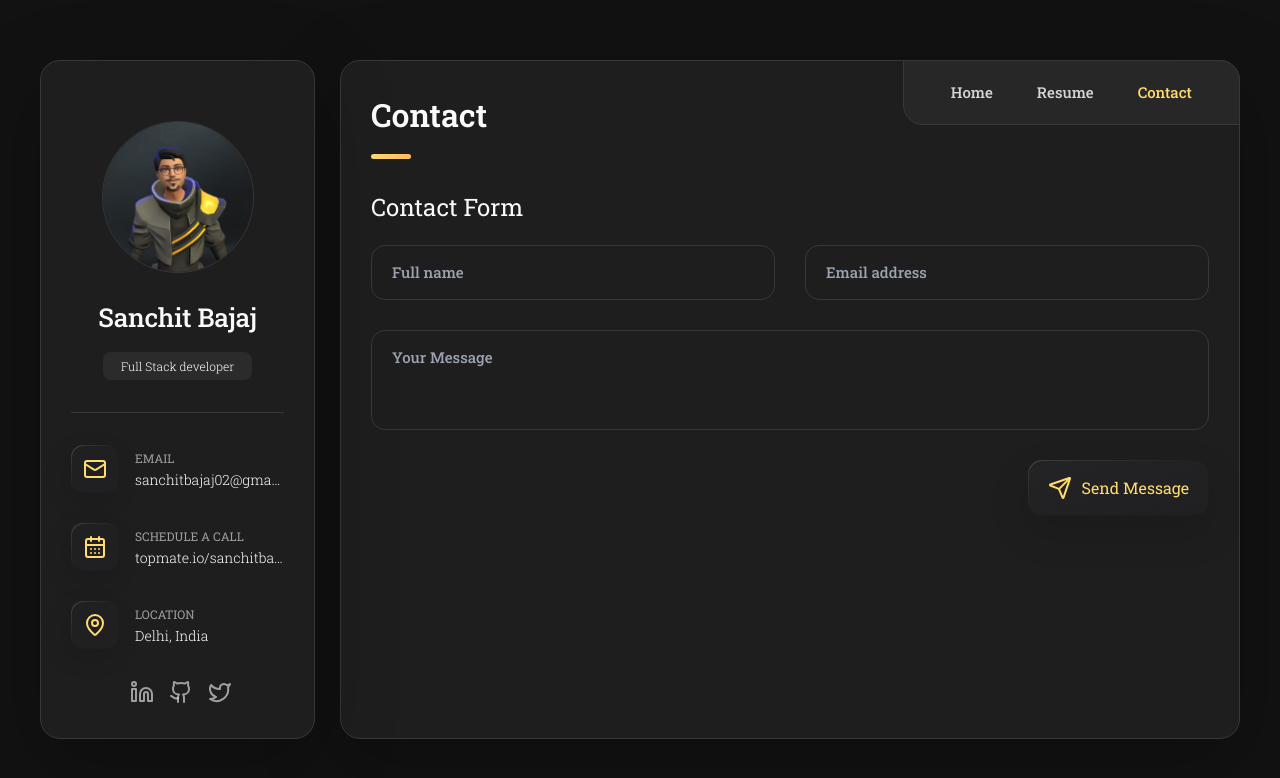
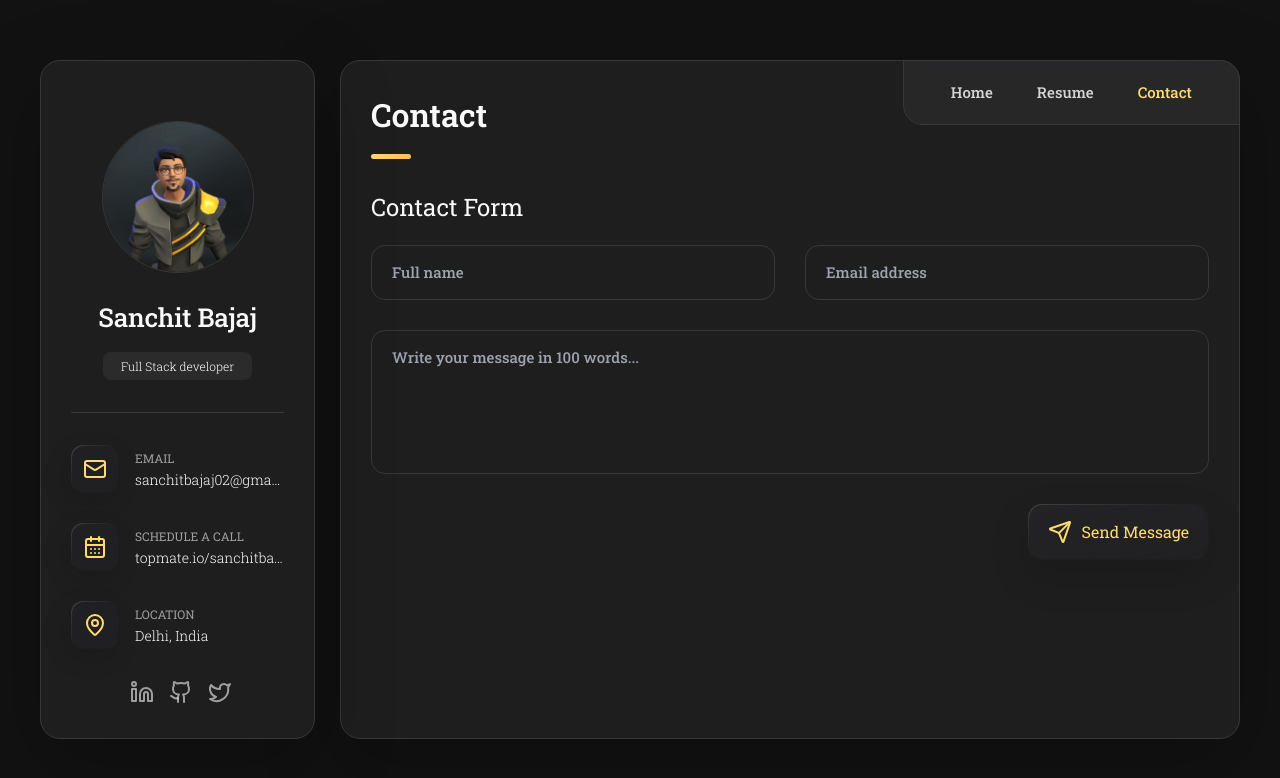
Before and after one commit to Sanchitbajaj02/Sanchitbajaj02.github.io, a Next.js app: page /contact in a window 1280 px wide. Shown: the top 778 px of the page. Built offline with nearby package versions, Linux system fonts and the light colour scheme.

Commit message:
improve input text area with limits

```diff
--- a/src/components/ContactForm/index.tsx
+++ b/src/components/ContactForm/index.tsx
@@ -66,9 +66,12 @@ export const ContactForm = () => {
       <textarea
         name="message"
         className="form-input"
-        placeholder="Your Message"
+        placeholder="Write your message in 100 words..."
         required
-      ></textarea>
+        minLength={5}
+        maxLength={1000}
+        rows={5}
+      />
 
       <button className="form-btn" type="submit">
         <Send />
```
